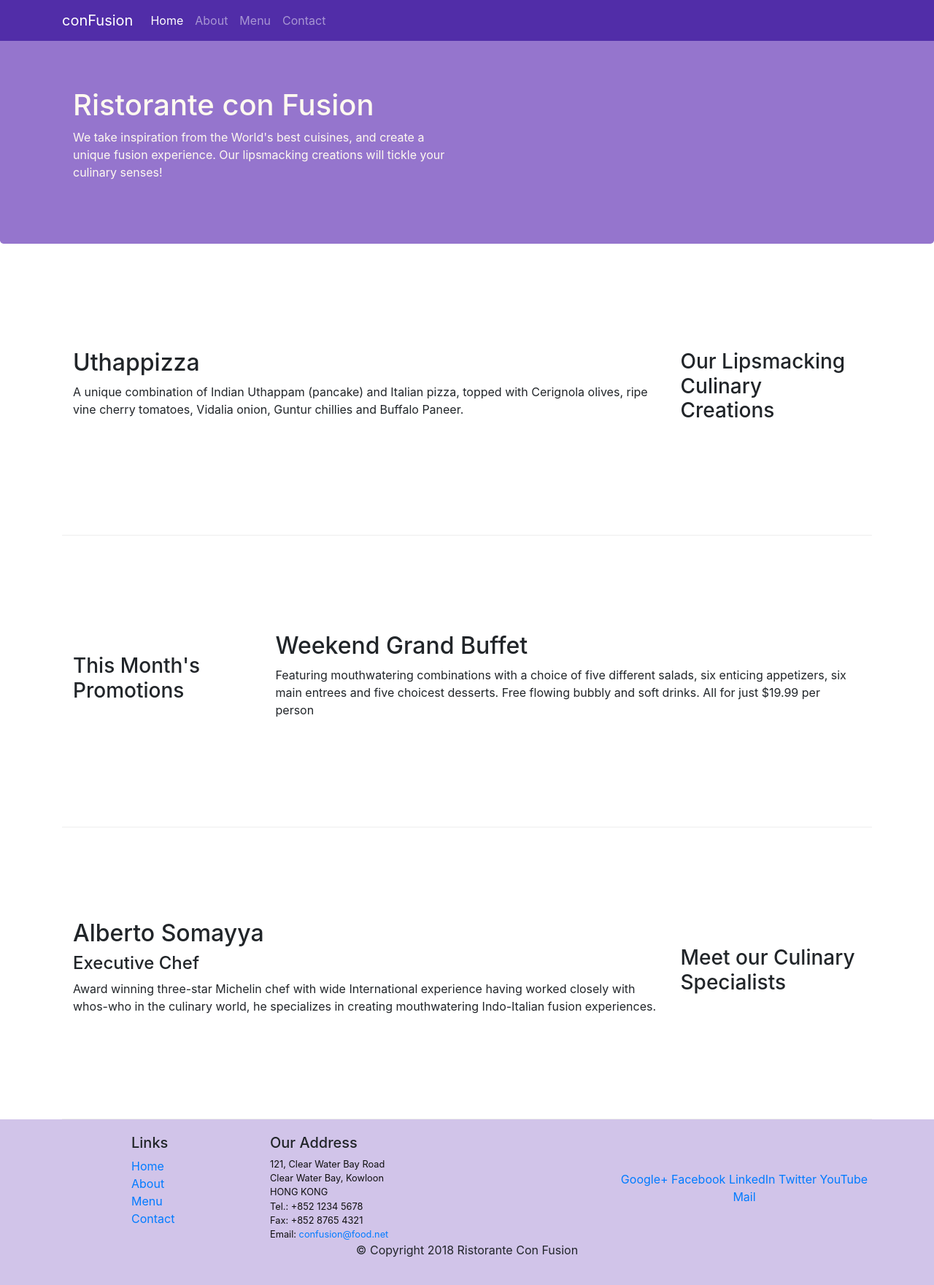
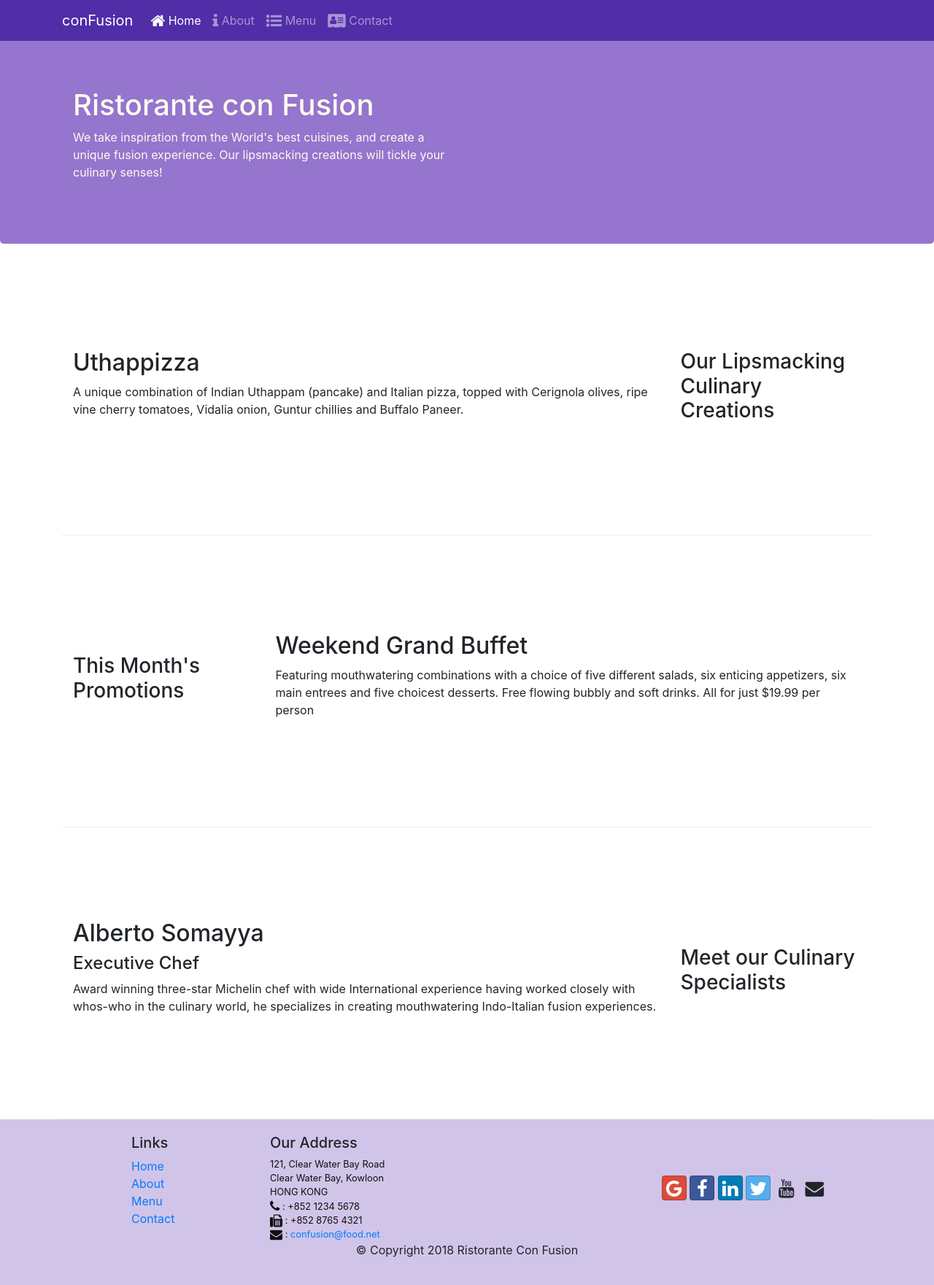
Before and after one commit to jayudoshi/conFusion-Coursera-Bootstrap, a website: page index.html in a window 1280 px wide. Shown: the whole page at 73% size. Drawn offline with nearby package versions, Linux system fonts and the light colour scheme.

Commit message:
Include Font Icons

```diff
--- a/aboutus.html
+++ b/aboutus.html
@@ -7,8 +7,10 @@
     <meta http-equiv="x-ua-compatible" content="ie=edge" />
 
     <!-- Bootstrap CSS -->
-    <link rel="stylesheet" href="node_modules/bootstrap/dist/css/bootstrap.min.css" />
-    <link rel="stylesheet" href="css/style.css" />
+    <link rel="stylesheet" href="node_modules/bootstrap/dist/css/bootstrap.min.css">
+    <link rel="stylesheet" href="node_modules/font-awesome/css/font-awesome.min.css">
+    <link rel="stylesheet" href="node_modules/bootstrap-social/bootstrap-social.css">
+    <link rel="stylesheet" href="css/style.css">
 
     <title>Ristorante Con Fusion: About Us</title>
   </head>
@@ -23,10 +25,10 @@
             </button>
             <div class="collapse navbar-collapse" id="Navbar">
                 <ul class="navbar-nav mr-auto">
-                    <li class="nav-item"><a class="nav-link" href="./index.html">Home</a></li>
-                    <li class="nav-item"><a class="nav-link active" href="#">About</a></li>
-                    <li class="nav-item"><a class="nav-link" href="#">Menu</a></li>
-                    <li class="nav-item"><a class="nav-link" href="#">Contact</a></li>
+                    <li class="nav-item"><a class="nav-link" href="./index.html"><i class="fa fa-home fa-lg"></i> Home</a></li>
+                    <li class="nav-item"><a class="nav-link active" href="#"><i class="fa fa-info fa-lg"></i> About</a></li>
+                    <li class="nav-item"><a class="nav-link" href="#"><i class="fa fa-list-ul fa-lg"></i> Menu</a></li>
+                    <li class="nav-item"><a class="nav-link" href="#"><i class="fa fa-address-card fa-lg"></i> Contact</a></li>
                 </ul>
             </div>
         </div>
@@ -150,19 +152,19 @@
               121, Clear Water Bay Road<br />
               Clear Water Bay, Kowloon<br />
               HONG KONG<br />
-              Tel.: +852 1234 5678<br />
-              Fax: +852 8765 4321<br />
-              Email: <a href="mailto:confusion@food.net">confusion@food.net</a>
+              <i class="fa fa-phone fa-lg"></i> : +852 1234 5678<br />
+              <i class="fa fa-fax fa-lg"></i> : +852 8765 4321<br />
+              <i class="fa fa-envelope fa-lg"></i> : <a href="mailto:confusion@food.net">confusion@food.net</a>
             </address>
           </div>
-          <div class="col-12 col-sm-4 align-self-center">
+          <div class="col-sm-4 align-self-center">
             <div class="text-center">
-              <a href="http://google.com/+">Google+</a>
-              <a href="http://www.facebook.com/profile.php?id=">Facebook</a>
-              <a href="http://www.linkedin.com/in/">LinkedIn</a>
-              <a href="http://twitter.com/">Twitter</a>
-              <a href="http://youtube.com/">YouTube</a>
-              <a href="mailto:">Mail</a>
+              <a class="btn btn-social-icon btn-google" href="http://google.com/+"><i class="fa fa-google fa-lg"></i></a>
+              <a class="btn btn-social-icon btn-facebook" href="http://www.facebook.com/profile.php?id="><i class="fa fa-facebook-f fa-lg"></i></a>
+              <a class="btn btn-social-icon btn-linkedin" href="http://www.linkedin.com/in/"><i class="fa fa-linkedin fa-lg"></i></a>
+              <a class="btn btn-social-icon btn-twitter" href="http://twitter.com/"><i class="fa fa-twitter fa-lg"></i></a>
+              <a class="btn btn-social-icon btn-youtube" href="http://youtube.com/"><i class="fa fa-youtube fa-lg"></i></a>
+              <a class="btn btn-social-icon" href="mailto:"><i class="fa fa-envelope fa-lg"></i></a>
             </div>
           </div>
         </div>
--- a/index.html
+++ b/index.html
@@ -8,6 +8,8 @@
 
     <!-- Bootstrap CSS -->
     <link rel="stylesheet" href="node_modules/bootstrap/dist/css/bootstrap.min.css">
+    <link rel="stylesheet" href="node_modules/font-awesome/css/font-awesome.min.css">
+    <link rel="stylesheet" href="node_modules/bootstrap-social/bootstrap-social.css">
     <link rel="stylesheet" href="css/style.css">
 
     <title>Ristorante Con Fusion</title>
@@ -23,10 +25,10 @@
             </button>
             <div class="collapse navbar-collapse" id="Navbar">
                 <ul class="navbar-nav mr-auto">
-                    <li class="nav-item"><a class="nav-link active" href="#">Home</a></li>
-                    <li class="nav-item"><a class="nav-link" href="./aboutus.html">About</a></li>
-                    <li class="nav-item"><a class="nav-link" href="#">Menu</a></li>
-                    <li class="nav-item"><a class="nav-link" href="#">Contact</a></li>
+                    <li class="nav-item"><a class="nav-link active" href="#"><i class="fa fa-home fa-lg"></i> Home</a></li>
+                    <li class="nav-item"><a class="nav-link" href="./aboutus.html"><i class="fa fa-info fa-lg"></i> About</a></li>
+                    <li class="nav-item"><a class="nav-link" href="#"><i class="fa fa-list-ul fa-lg"></i> Menu</a></li>
+                    <li class="nav-item"><a class="nav-link" href="#"><i class="fa fa-address-card fa-lg"></i> Contact</a></li>
                 </ul>
             </div>
         </div>
@@ -113,19 +115,19 @@
               121, Clear Water Bay Road<br />
               Clear Water Bay, Kowloon<br />
               HONG KONG<br />
-              Tel.: +852 1234 5678<br />
-              Fax: +852 8765 4321<br />
-              Email: <a href="mailto:confusion@food.net">confusion@food.net</a>
+              <i class="fa fa-phone fa-lg"></i> : +852 1234 5678<br />
+              <i class="fa fa-fax fa-lg"></i> : +852 8765 4321<br />
+              <i class="fa fa-envelope fa-lg"></i> : <a href="mailto:confusion@food.net">confusion@food.net</a>
             </address>
           </div>
           <div class="col-sm-4 align-self-center">
             <div class="text-center">
-              <a href="http://google.com/+">Google+</a>
-              <a href="http://www.facebook.com/profile.php?id=">Facebook</a>
-              <a href="http://www.linkedin.com/in/">LinkedIn</a>
-              <a href="http://twitter.com/">Twitter</a>
-              <a href="http://youtube.com/">YouTube</a>
-              <a href="mailto:">Mail</a>
+              <a class="btn btn-social-icon btn-google" href="http://google.com/+"><i class="fa fa-google fa-lg"></i></a>
+              <a class="btn btn-social-icon btn-facebook" href="http://www.facebook.com/profile.php?id="><i class="fa fa-facebook-f fa-lg"></i></a>
+              <a class="btn btn-social-icon btn-linkedin" href="http://www.linkedin.com/in/"><i class="fa fa-linkedin fa-lg"></i></a>
+              <a class="btn btn-social-icon btn-twitter" href="http://twitter.com/"><i class="fa fa-twitter fa-lg"></i></a>
+              <a class="btn btn-social-icon btn-youtube" href="http://youtube.com/"><i class="fa fa-youtube fa-lg"></i></a>
+              <a class="btn btn-social-icon" href="mailto:"><i class="fa fa-envelope fa-lg"></i></a>
             </div>
           </div>
         </div>
--- a/package.json
+++ b/package.json
@@ -15,6 +15,8 @@
   },
   "dependencies": {
     "bootstrap": "^4.6.0",
+    "bootstrap-social": "^5.1.1",
+    "font-awesome": "^4.7.0",
     "popper.js": "^1.16.1"
   }
 }
```
Also changed, not shown: 1 other file.
